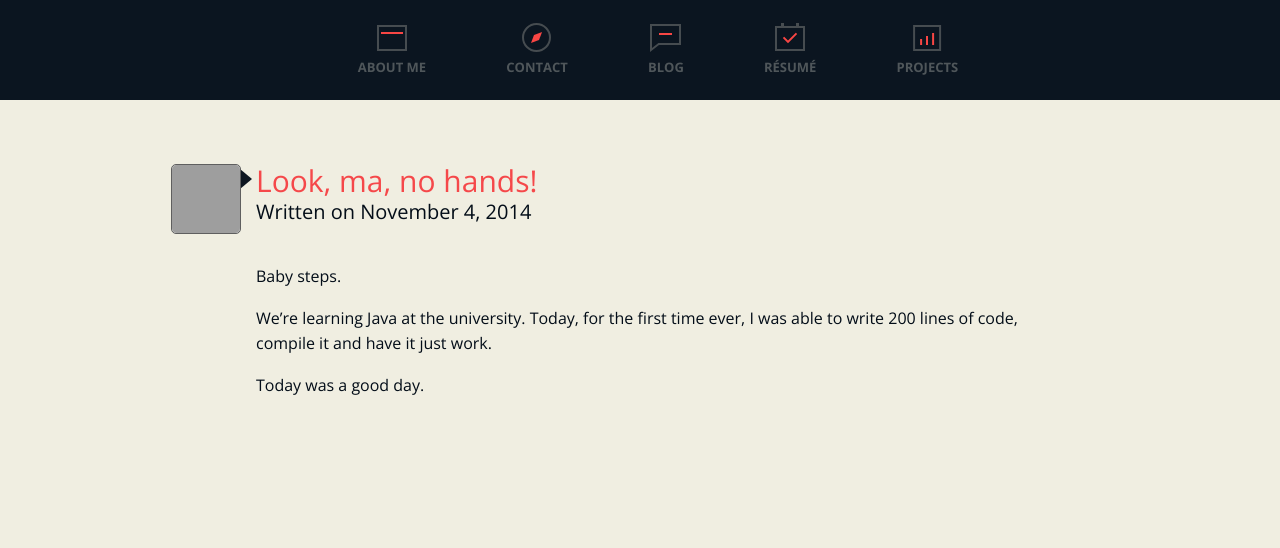
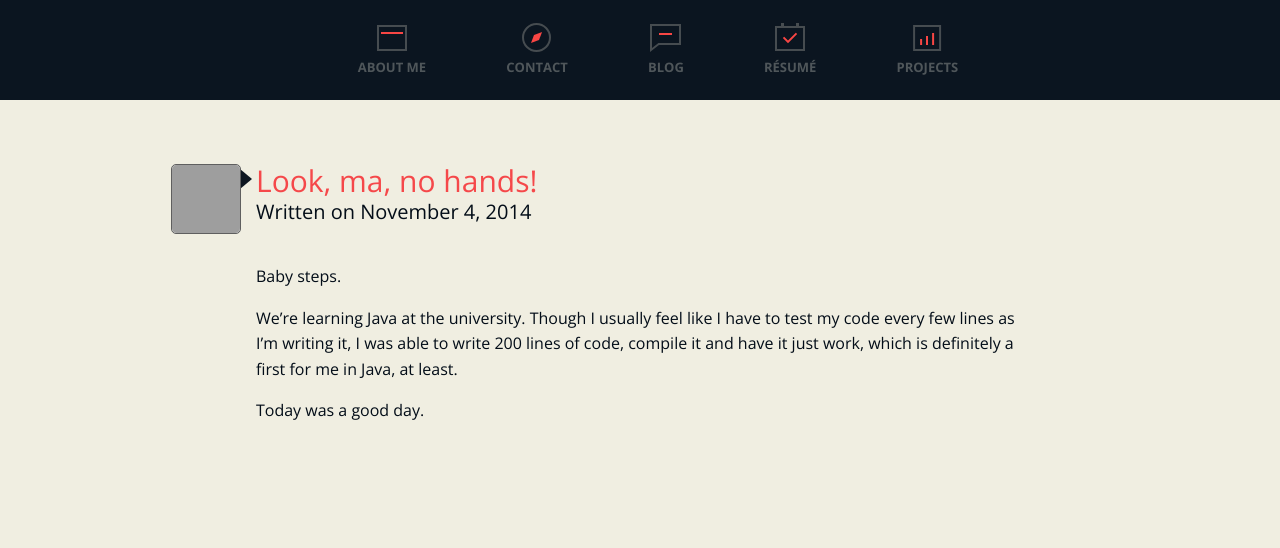
Before and after one commit to MaximeKjaer/kjaer.io, a Jekyll site: the page built from _posts/2014-11-04- Look-ma-no-hands.md, in a window 1280 px wide. Shown: the part 600-1148 px from the top of the page. Built offline with Jekyll 4.4.1, drawn with Linux system fonts in a browser that asks for light colours; comment, search, counter and statistics services are not loaded; before the commit the page ends 1122 px from its top, so only the background shows below that; grey boxes are pictures that could not be loaded.

Commit message:
Update 2014-11-04- Look-ma-no-hands.md

```diff
--- a/_posts/2014-11-04- Look-ma-no-hands.md
+++ b/_posts/2014-11-04- Look-ma-no-hands.md
@@ -5,6 +5,6 @@ title: Look, ma, no hands!
 
 Baby steps.
 
-We're learning Java at the university. Today, for the first time ever, I was able to write 200 lines of code, compile it and have it just *work*.
+We're learning Java at the university.  Though I usually feel like I have to test my code every few lines as I'm writing it, I was able to write 200 lines of code, compile it and have it just *work*, which is definitely a first for me in Java, at least.
 
 Today was a good day.
```
